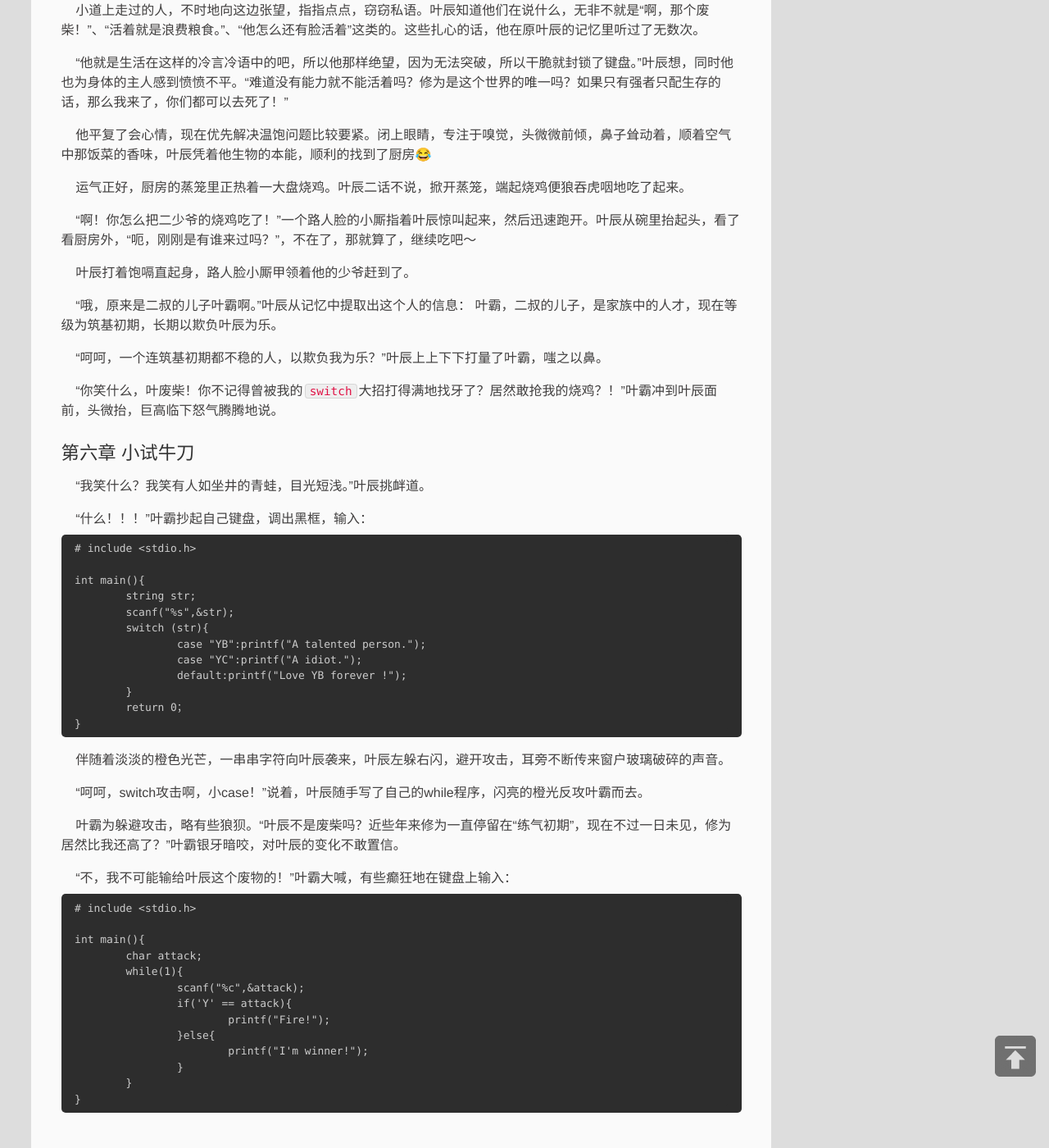
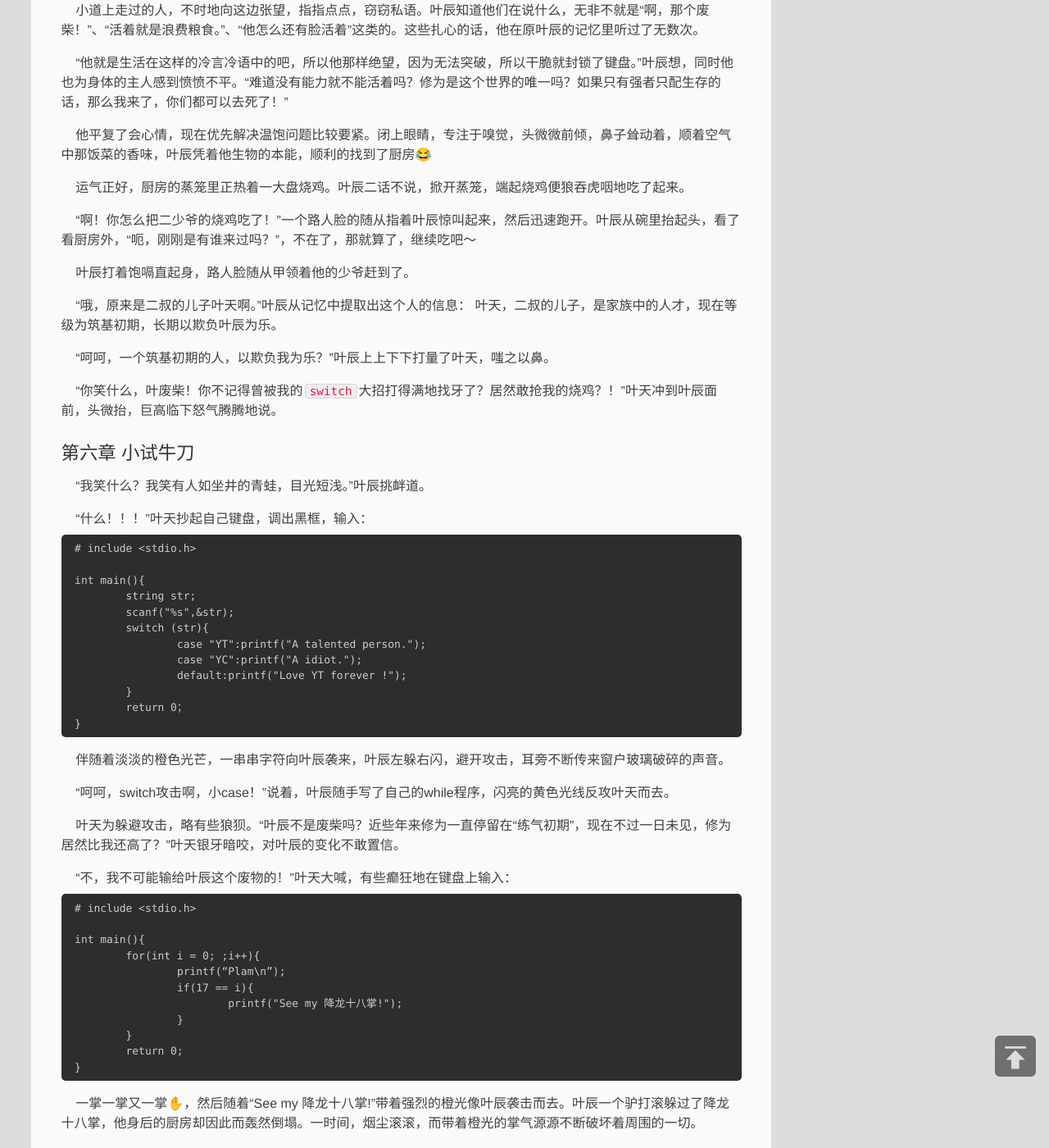
Before and after one commit to Simpleyyt/jekyll-jacman, a Jekyll site: the page built from _posts/2020-12-15-a-novel.md, in a window 1280 px wide and 1400 px high, scrolled down 2016 px. Shown: the whole window at 82% size. Built offline with Jekyll 4.4.1, drawn with Linux system fonts in a browser that asks for light colours; some of the changed text lies outside the part shown.

Commit message:
finish chapter 6

````diff
--- a/_posts/2020-12-15-a-novel.md
+++ b/_posts/2020-12-15-a-novel.md
@@ -66,7 +66,7 @@
 
 &nbsp;&nbsp;&nbsp;&nbsp;“咳咳咳！”叶辰灰头土脸的站起来，一只手使劲地挥散着灰尘。
 
-&nbsp;&nbsp;&nbsp;&nbsp;“好吧，初步探索成功，修为也提升到了筑基末期。今天就好好休息吧！”叶辰喃喃自语道。带着一身灰尘倒床就睡，任那大门静静地躺在地上。
+&nbsp;&nbsp;&nbsp;&nbsp;“好吧，初步探索成功，修为也提升到了开光初期。今天就好好休息吧！”叶辰喃喃自语道。带着一身灰尘倒床就睡，任那大门静静地躺在地上。
 
 ### 第五章 烧鸡之争
 
@@ -82,22 +82,22 @@
 
 &nbsp;&nbsp;&nbsp;&nbsp;运气正好，厨房的蒸笼里正热着一大盘烧鸡。叶辰二话不说，掀开蒸笼，端起烧鸡便狼吞虎咽地吃了起来。
 
-&nbsp;&nbsp;&nbsp;&nbsp;“啊！你怎么把二少爷的烧鸡吃了！”一个路人脸的小厮指着叶辰惊叫起来，然后迅速跑开。叶辰从碗里抬起头，看了看厨房外，“呃，刚刚是有谁来过吗？”，不在了，那就算了，继续吃吧～
+&nbsp;&nbsp;&nbsp;&nbsp;“啊！你怎么把二少爷的烧鸡吃了！”一个路人脸的随从指着叶辰惊叫起来，然后迅速跑开。叶辰从碗里抬起头，看了看厨房外，“呃，刚刚是有谁来过吗？”，不在了，那就算了，继续吃吧～
 
-&nbsp;&nbsp;&nbsp;&nbsp;叶辰打着饱嗝直起身，路人脸小厮甲领着他的少爷赶到了。
+&nbsp;&nbsp;&nbsp;&nbsp;叶辰打着饱嗝直起身，路人脸随从甲领着他的少爷赶到了。
 
-&nbsp;&nbsp;&nbsp;&nbsp;“哦，原来是二叔的儿子叶霸啊。”叶辰从记忆中提取出这个人的信息：
-叶霸，二叔的儿子，是家族中的人才，现在等级为筑基初期，长期以欺负叶辰为乐。
+&nbsp;&nbsp;&nbsp;&nbsp;“哦，原来是二叔的儿子叶天啊。”叶辰从记忆中提取出这个人的信息：
+叶天，二叔的儿子，是家族中的人才，现在等级为筑基初期，长期以欺负叶辰为乐。
 
-&nbsp;&nbsp;&nbsp;&nbsp;“呵呵，一个连筑基初期都不稳的人，以欺负我为乐？”叶辰上上下下打量了叶霸，嗤之以鼻。
+&nbsp;&nbsp;&nbsp;&nbsp;“呵呵，一个筑基初期的人，以欺负我为乐？”叶辰上上下下打量了叶天，嗤之以鼻。
 
-&nbsp;&nbsp;&nbsp;&nbsp;“你笑什么，叶废柴！你不记得曾被我的`switch`大招打得满地找牙了？居然敢抢我的烧鸡？！”叶霸冲到叶辰面前，头微抬，巨高临下怒气腾腾地说。
+&nbsp;&nbsp;&nbsp;&nbsp;“你笑什么，叶废柴！你不记得曾被我的`switch`大招打得满地找牙了？居然敢抢我的烧鸡？！”叶天冲到叶辰面前，头微抬，巨高临下怒气腾腾地说。
 
 ### 第六章 小试牛刀
 
 &nbsp;&nbsp;&nbsp;&nbsp;“我笑什么？我笑有人如坐井的青蛙，目光短浅。”叶辰挑衅道。
 
-&nbsp;&nbsp;&nbsp;&nbsp;“什么！！！”叶霸抄起自己键盘，调出黑框，输入：
+&nbsp;&nbsp;&nbsp;&nbsp;“什么！！！”叶天抄起自己键盘，调出黑框，输入：
 ```
 # include <stdio.h>
 
@@ -105,9 +105,9 @@
 	string str;
 	scanf("%s",&str);
 	switch (str){
-		case "YB":printf("A talented person.");
+		case "YT":printf("A talented person.");
 		case "YC":printf("A idiot.");
-		default:printf("Love YB forever !");
+		default:printf("Love YT forever !");
 	}
 	return 0；
 }
@@ -115,26 +115,36 @@
 
 &nbsp;&nbsp;&nbsp;&nbsp;伴随着淡淡的橙色光芒，一串串字符向叶辰袭来，叶辰左躲右闪，避开攻击，耳旁不断传来窗户玻璃破碎的声音。
 
-&nbsp;&nbsp;&nbsp;&nbsp;“呵呵，switch攻击啊，小case！”说着，叶辰随手写了自己的while程序，闪亮的橙光反攻叶霸而去。
+&nbsp;&nbsp;&nbsp;&nbsp;“呵呵，switch攻击啊，小case！”说着，叶辰随手写了自己的while程序，闪亮的黄色光线反攻叶天而去。
 
-&nbsp;&nbsp;&nbsp;&nbsp;叶霸为躲避攻击，略有些狼狈。“叶辰不是废柴吗？近些年来修为一直停留在“练气初期”，现在不过一日未见，修为居然比我还高了？”叶霸银牙暗咬，对叶辰的变化不敢置信。
+&nbsp;&nbsp;&nbsp;&nbsp;叶天为躲避攻击，略有些狼狈。“叶辰不是废柴吗？近些年来修为一直停留在“练气初期”，现在不过一日未见，修为居然比我还高了？”叶天银牙暗咬，对叶辰的变化不敢置信。
 
-&nbsp;&nbsp;&nbsp;&nbsp;“不，我不可能输给叶辰这个废物的！”叶霸大喊，有些癫狂地在键盘上输入：
+&nbsp;&nbsp;&nbsp;&nbsp;“不，我不可能输给叶辰这个废物的！”叶天大喊，有些癫狂地在键盘上输入：
 
 ```
 # include <stdio.h>
 
 int main(){
-	char attack;
-	while(1){
-		scanf("%c",&attack);
-		if('Y' == attack){
-			printf("Fire!");
-		}else{
-			printf("I'm winner!");
+	for(int i = 0; ;i++){
+		printf(“Plam\n”);
+		if(17 == i){
+			printf("See my 降龙十八掌!");
 		}
 	}
+	return 0;
 }
 ```
 
-&nbsp;&nbsp;&nbsp;&nbsp;
+&nbsp;&nbsp;&nbsp;&nbsp;一掌一掌又一掌✋，然后随着“See my 降龙十八掌!”带着强烈的橙光像叶辰袭击而去。叶辰一个驴打滚躲过了降龙十八掌，他身后的厨房却因此而轰然倒塌。一时间，烟尘滚滚，而带着橙光的掌气源源不断破坏着周围的一切。
+
+&nbsp;&nbsp;&nbsp;&nbsp;“叶天，你先停下，我们换个空旷的地方打，把厨房毁了，我可就得饿肚子了！”叶辰请求换战场，却迟迟未得到叶天的回应。
+
+&nbsp;&nbsp;&nbsp;&nbsp;“呃，叶天那菜鸡，不会忘了写终止条件，陷入死循环了吧😓”，好不容易找到叶天的所在地却发现，他已口吐白沫，瘫倒在地上了。
+
+&nbsp;&nbsp;&nbsp;&nbsp;果然，没猜错。叶天因为陷入死循环，走火入魔了。叶辰赶紧拿过他的键盘，输入`control+C`终止程序。顺便修改了叶天的“降龙十八掌”程序，在“See my 降龙十八掌！”输出语句后加了一句`break;`用以跳出for循环。
+
+&nbsp;&nbsp;&nbsp;&nbsp;“写循环语句不加终止条件，你是想精力耗竭而亡吗？”叶辰训斥道，可是叶天已昏迷，啥也听不到。
+
+&nbsp;&nbsp;&nbsp;&nbsp;攻击停止，随从甲急急忙忙从角落里跑过来，抱住叶天，撕心裂肺地哭喊“少爷，少爷呀！你怎么受这么重的伤啊，你刚接到下个月比武大会的邀请函，正准备大显身手。现在这样，可怎么办呀！”
+
+&nbsp;&nbsp;&nbsp;&nbsp;“嗯，吃饱喝足。回屋继续修炼吧～”叶辰耸耸肩，缓步离去，留下身后一片狼藉和嘈杂。
````
